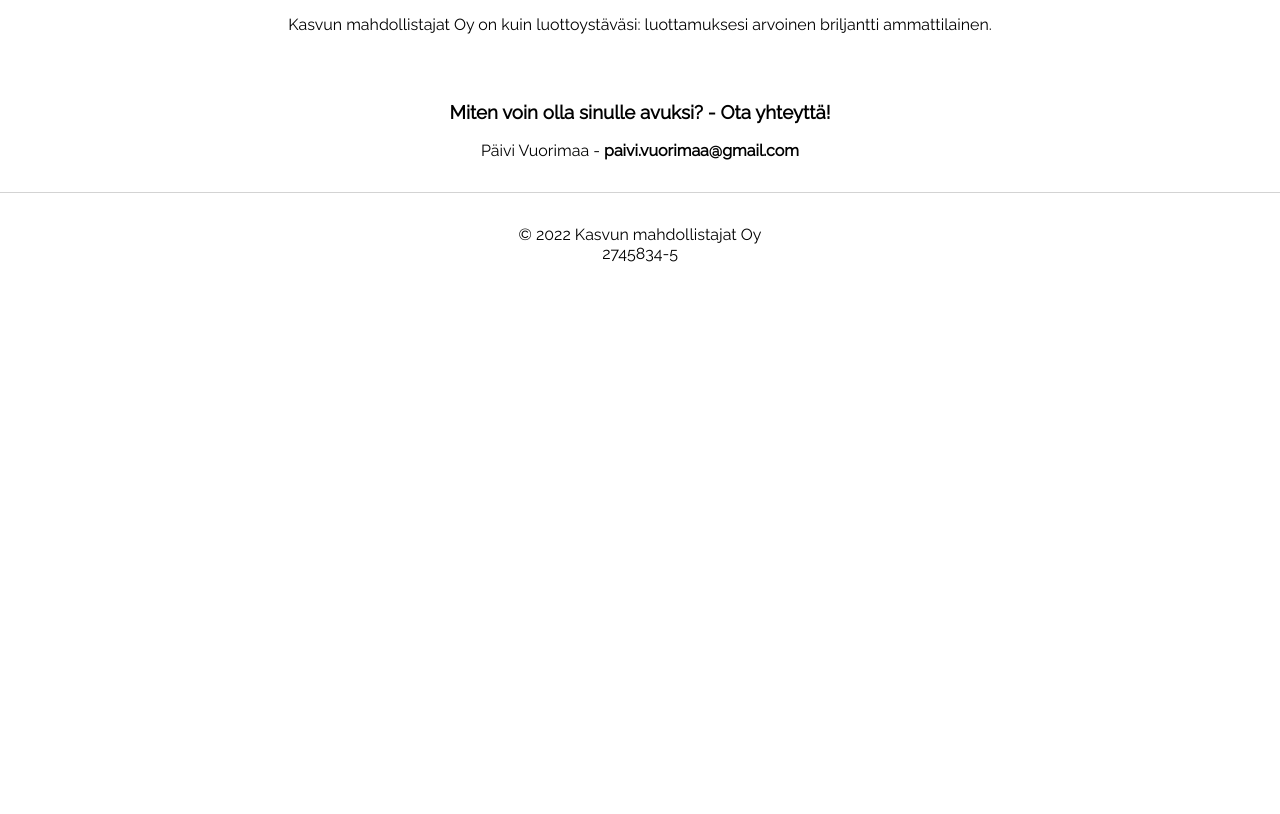
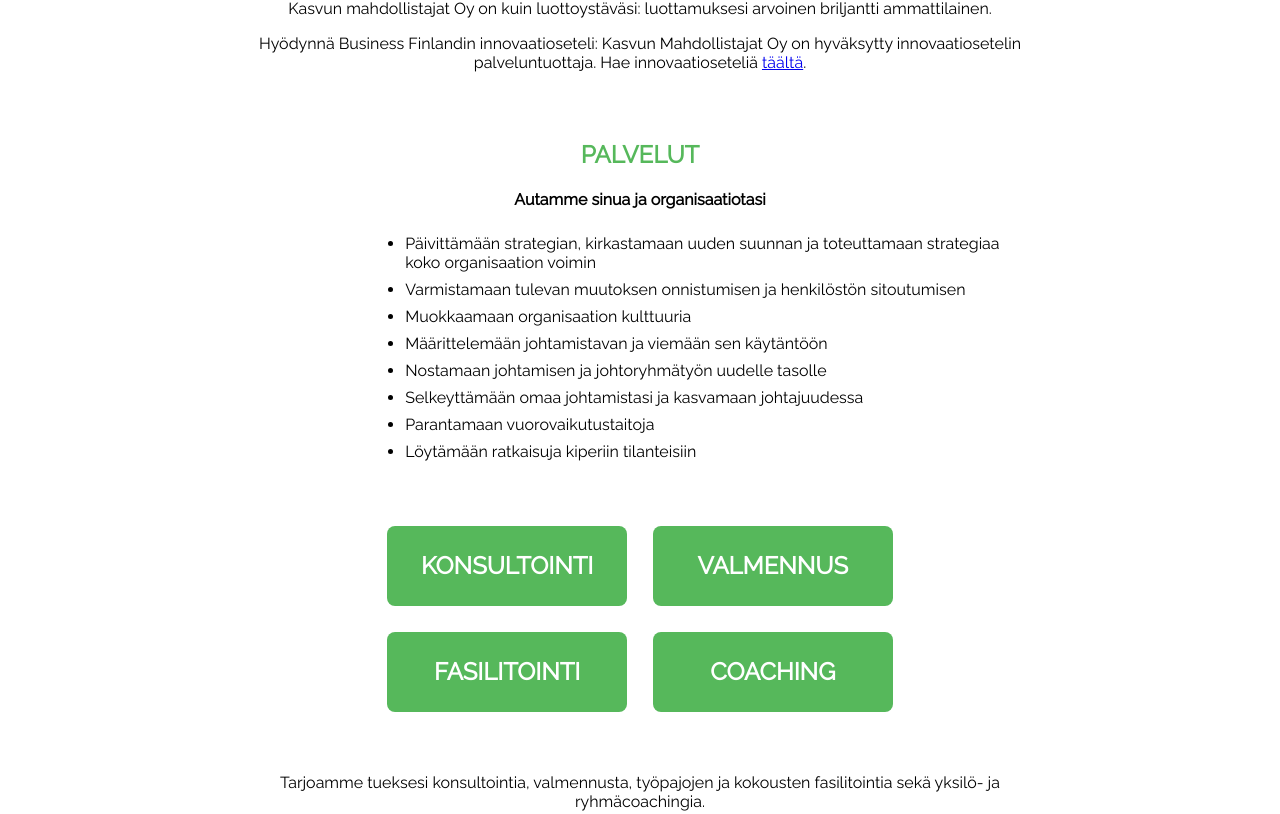
Before and after one commit to Kasvunmahdollistajat/kasvunmahdollistajat-fi, a Next.js app: page / in a window 1280 px wide. Shown: the part 1106-1920 px from the top of the page. Before the commit the page ends 1401 px from the top, so only its background shows below. Built offline with nearby package versions, Linux system fonts and the light colour scheme.

Commit message:
Added services

```diff
--- a/pages/_variables.scss
+++ b/pages/_variables.scss
@@ -1,3 +1,5 @@
 $desktop: 1400px;
 $tablet: 900px;
 $phone: 600px;
+
+$main-color: #56b85b;
--- a/pages/home/intro.module.scss
+++ /dev/null
@@ -1,3 +0,0 @@
-.intro {
-  padding: 2rem 0;
-}
--- a/pages/home/intro.tsx
+++ b/pages/home/intro.tsx
@@ -1,7 +1,5 @@
-import styles from "./intro.module.scss";
-
 const Intro = () => (
-  <div className={styles.intro}>
+  <div>
     <p>
       Kasvun mahdollistajat Oy on palvelubisneksen ja johtamisen kehittäjä. Saat
       käyttöösi laajan osaamisemme, joka pohjautuu monipuoliseen käytännön
@@ -25,6 +23,18 @@ const Intro = () => (
       Kasvun mahdollistajat Oy on kuin luottoystäväsi: luottamuksesi arvoinen
       briljantti ammattilainen.
     </p>
+    <p>
+      Hyödynnä Business Finlandin innovaatioseteli: Kasvun Mahdollistajat Oy on
+      hyväksytty innovaatiosetelin palveluntuottaja. Hae innovaatioseteliä{" "}
+      <a
+        href="https://www.businessfinland.fi/suomalaisille-asiakkaille/palvelut/rahoitus/tutkimus-ja-kehitysrahoitus/innovaatioseteli/"
+        target="_blank"
+        rel="noopener noreferrer"
+      >
+        täältä
+      </a>
+      .
+    </p>
   </div>
 );
 
--- a/pages/home/jumbo.module.scss
+++ b/pages/home/jumbo.module.scss
@@ -23,10 +23,12 @@
     margin: 0;
     padding-top: 25vh;
     text-shadow: 0 0 10px rgba(0, 0, 0, 0.5);
+    color: white;
   }
 
   h2 {
     font-size: 2rem;
+    color: white;
   }
 }
 
--- /dev/null
+++ b/pages/home/services.module.scss
@@ -0,0 +1,59 @@
+@use "../_variables" as *;
+
+.services {
+  ul li {
+    padding: 0.25rem 0;
+    text-align: left;
+    margin-left: 15%;
+  }
+}
+
+.serviceWrapper {
+  display: flex;
+  flex-direction: row;
+  padding: 2rem 0;
+  justify-content: center;
+  flex-wrap: wrap;
+  width: 150%;
+  margin-left: -25%;
+}
+
+.serviceBox {
+  color: white;
+  background-color: $main-color;
+  margin: 0.8rem;
+  border-radius: 0.5rem;
+  font-size: 1.5rem;
+  padding: 1.5rem 0.5rem;
+  line-height: 2rem;
+  text-transform: uppercase;
+  font-weight: bold;
+  min-width: 14rem;
+  max-width: 14rem;
+}
+
+@media (max-width: 111rem) {
+  .serviceWrapper {
+    width: 100%;
+    margin-left: 0;
+  }
+}
+
+@media (max-width: 88rem) {
+  .serviceWrapper {
+    width: 80%;
+    margin-left: 10%;
+  }
+}
+
+@media (max-width: $tablet) {
+  .services ul li {
+    margin-left: 5%;
+  }
+}
+
+@media (max-width: $phone) {
+  .services ul li {
+    margin-left: 0;
+  }
+}
--- /dev/null
+++ b/pages/home/services.tsx
@@ -0,0 +1,49 @@
+import styles from "./services.module.scss";
+
+const ServiceBox = ({ service }: { service: string }) => (
+  <div className={styles.serviceBox}>
+    <span>{service}</span>
+  </div>
+);
+
+const serviceList = [
+  "Päivittämään strategian, kirkastamaan uuden suunnan ja toteuttamaan strategiaa koko organisaation voimin",
+  "Varmistamaan tulevan muutoksen onnistumisen ja henkilöstön sitoutumisen",
+  "Muokkaamaan organisaation kulttuuria",
+  "Määrittelemään johtamistavan ja viemään sen käytäntöön",
+  "Nostamaan johtamisen ja johtoryhmätyön uudelle tasolle",
+  "Selkeyttämään omaa johtamistasi ja kasvamaan johtajuudessa",
+  "Parantamaan vuorovaikutustaitoja",
+  "Löytämään ratkaisuja kiperiin tilanteisiin",
+];
+
+const Services = () => (
+  <div className={styles.services}>
+    <h2>PALVELUT</h2>
+    <h4>Autamme sinua ja organisaatiotasi</h4>
+    <ul>
+      {serviceList.map((srv, i) => (
+        <li key={i}>{srv}</li>
+      ))}
+    </ul>
+    <div className={styles.serviceWrapper}>
+      <ServiceBox service="KONSULTOINTI" />
+      <ServiceBox service="VALMENNUS" />
+      <ServiceBox service="FASILITOINTI" />
+      <ServiceBox service="COACHING" />
+    </div>
+    <div>
+      <p>
+        Tarjoamme tueksesi konsultointia, valmennusta, työpajojen ja kokousten
+        fasilitointia sekä yksilö- ja ryhmäcoachingia.
+      </p>
+      <p>
+        Asiakkaan tilanne on aina uniikki. Siksi räätälöimme palvelumme
+        asiakkaalle tämän tilanteen ja tavoitteiden mukaisesti. Saat juuri sen
+        hyödyn, mitä kussakin tilanteessa tarvitset.
+      </p>
+    </div>
+  </div>
+);
+
+export default Services;
--- a/pages/index.module.scss
+++ b/pages/index.module.scss
@@ -2,9 +2,20 @@
 
 .content {
   text-align: center;
-  width: 60%;
-  margin-left: 20%;
+  width: 40%;
+  margin-left: 30%;
   padding: 2rem 0;
+
+  & > div {
+    padding: 1rem 0;
+  }
+}
+
+@media (max-width: $desktop) {
+  .content {
+    width: 60%;
+    margin-left: 20%;
+  }
 }
 
 @media (max-width: $tablet) {
--- a/pages/index.tsx
+++ b/pages/index.tsx
@@ -1,5 +1,6 @@
 import Intro from "./home/intro";
 import Jumbo from "./home/jumbo";
+import Services from "./home/services";
 import styles from "./index.module.scss";
 
 const Home = () => {
@@ -8,6 +9,7 @@ const Home = () => {
       <Jumbo />
       <div className={styles.content}>
         <Intro />
+        <Services />
         <h3>Miten voin olla sinulle avuksi? - Ota yhteyttä!</h3>
         <span>
           Päivi Vuorimaa - <strong>paivi.vuorimaa@gmail.com</strong>
--- a/pages/main.scss
+++ b/pages/main.scss
@@ -1,7 +1,15 @@
+@use "_variables" as *;
+
 body {
   margin: 0;
 }
 
 .main {
   font-family: Raleway, sans-serif;
+
+  h1,
+  h2 {
+    color: $main-color;
+    font-weight: bold;
+  }
 }
```
